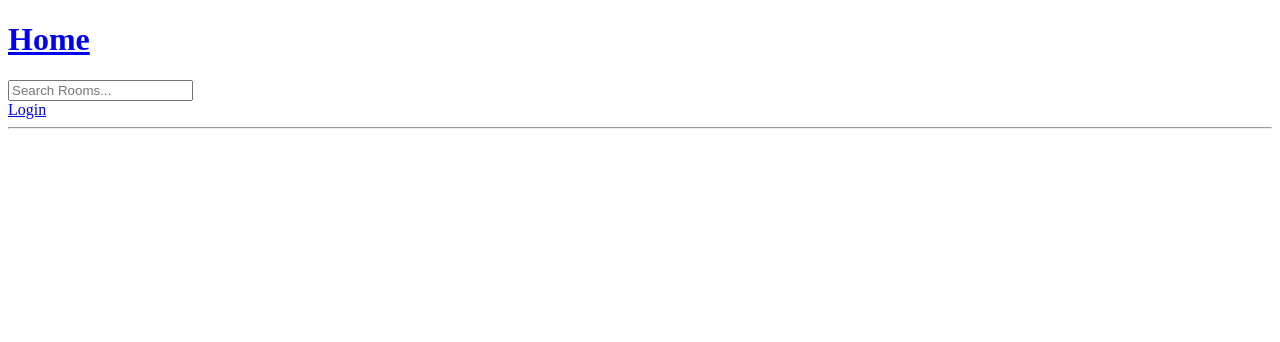
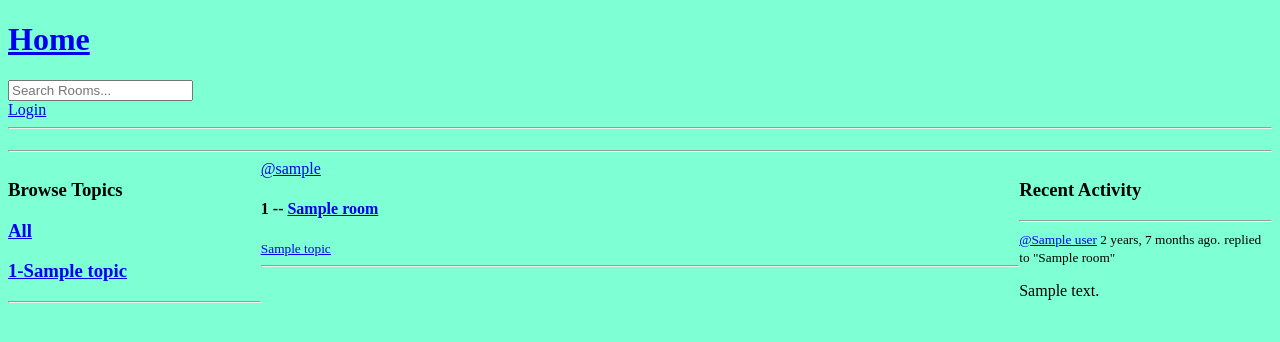
Before and after one commit to Art3m1z/Messenger, a Django app: template base/templates/base/profile.html in a window 1280 px wide. Shown: the top 342 px of the page. Run offline with Django 4.2, Linux system fonts and the light colour scheme; the template is opened without the code that fills it: most values are stand-ins (such as "Sample title", 1, 10 or a date in 2020).

Commit message:
Replacing all templates, by designed template

```diff
--- a/base/forms.py
+++ b/base/forms.py
@@ -6,3 +6,4 @@ class RoomForm(ModelForm):
     class Meta:
         model = Room
         fields = '__all__'
+        exclude = ['host', 'participants']
--- a/base/templates/base/activity_component.html
+++ b/base/templates/base/activity_component.html
@@ -1,13 +1,13 @@
 <h3>Recent Activity</h3>
         <hr>
-        {% for message in room_messages %}
+        {% for profile_message in room_messages %}
 
             <div>
-                <small>@{{message.user}} {{ message.created | timesince }} ago. </small>
-                <small>replied to "{{ message.room }}"</small>
-                <p>{{message.body}}</p>
-                 {% if request.user.id == message.user.id %}
-                 <a href="{% url 'delete_message' message.id %}">Delete</a>
+                <small><a href="{% url 'user_profile' profile_message.user.id %}">@{{profile_message.user}}</a> {{ profile_message.created | timesince }} ago.</small>
+                <small>replied to "{{ profile_message.room }}"</small>
+                <p>{{profile_message.body}}</p>
+                 {% if request.user.id == profile_message.user.id %}
+                 <a href="{% url 'delete_message' profile_message.id %}">Delete</a>
                  {% endif %}
             </div>
 
--- a/base/templates/base/feed_component.html
+++ b/base/templates/base/feed_component.html
@@ -4,7 +4,7 @@
                 <a href="{% url 'update-form' room.id %}">Edit</a>
                 <a href="{% url 'delete-form' room.id %}">Delete</a>
                 {% endif %}
-                <span>@{{room.host.username}}</span>
+                <a href="{% url 'user_profile' room.host.id %}">@{{room.host.username}}</a>
                 <h4>{{ room.id }} -- <a href="{% url 'room' room.id %}">{{room.name}}</a></h4>
                <a href="{% url 'home'%}?q={{room.topic}}"><u><small>{{room.topic}}</small></u></a>
                 <hr>
--- a/base/templates/base/profile.html
+++ b/base/templates/base/profile.html
@@ -1,7 +1,32 @@
 {% extends "main.html" %}
+
 
 {% block content %}
 
-    <h1>{{user.username}}</h1>
+<style>
+    .profile-container{
+        display: grid;
+        grid-template-columns: 1fr 3fr 1fr;
+    }
+</style>
 
+ <h1>{{user.username}}</h1>
+    <hr>
+
+<div class="profile-container">
+
+
+    <div>
+        {% include 'base/topics_component.html' %}
+    </div>
+
+    <div>
+        {% include 'base/feed_component.html' %}
+    </div>
+
+    <div>
+        {% include 'base/activity_component.html' %}
+    </div>
+
+</div>
 {% endblock %}
--- /dev/null
+++ b/static/style/main.css
@@ -0,0 +1,14 @@
+body {
+        background-color: aquamarine;
+        margin: 10;
+      }
+
+      #backgroundImage {
+        border: none;
+        height: 100%;
+        pointer-events: none;
+        position: fixed;
+        top: 0;
+        visibility: hidden;
+        width: 100%;
+      }
--- a/studybud/settings.py
+++ b/studybud/settings.py
@@ -119,6 +119,10 @@ USE_TZ = True
 
 STATIC_URL = 'static/'
 
+STATICFILES_DIRS = [
+    BASE_DIR / 'static'
+]
+
 # Default primary key field type
 # https://docs.djangoproject.com/en/4.1/ref/settings/#default-auto-field
 
--- a/templates/main.html
+++ b/templates/main.html
@@ -1,10 +1,12 @@
 <!doctype html>
+{% load static %}
 <html lang="en">
 <head>
     <meta charset="UTF-8">
     <meta name="viewport"
           content="width=device-width, user-scalable=no, initial-scale=1.0, maximum-scale=1.0, minimum-scale=1.0">
     <meta http-equiv="X-UA-Compatible" content="ie=edge">
+    <link rel="stylesheet" type="text/css" media="screen" href="{% static 'style/main.css' %}">
     <title>Study bud</title>
 </head>
 <body>
@@ -19,7 +21,7 @@
     </ul>
     {% endif %}
 
-
+    <!--    <img src="{% static 'images/backgroundImage.jpg' %}">-->
 {% block content %}
 
 
```
Also changed, not shown: base/urls.py (+6 -1 lines), base/views.py (+15 -2 lines), db.sqlite3.
